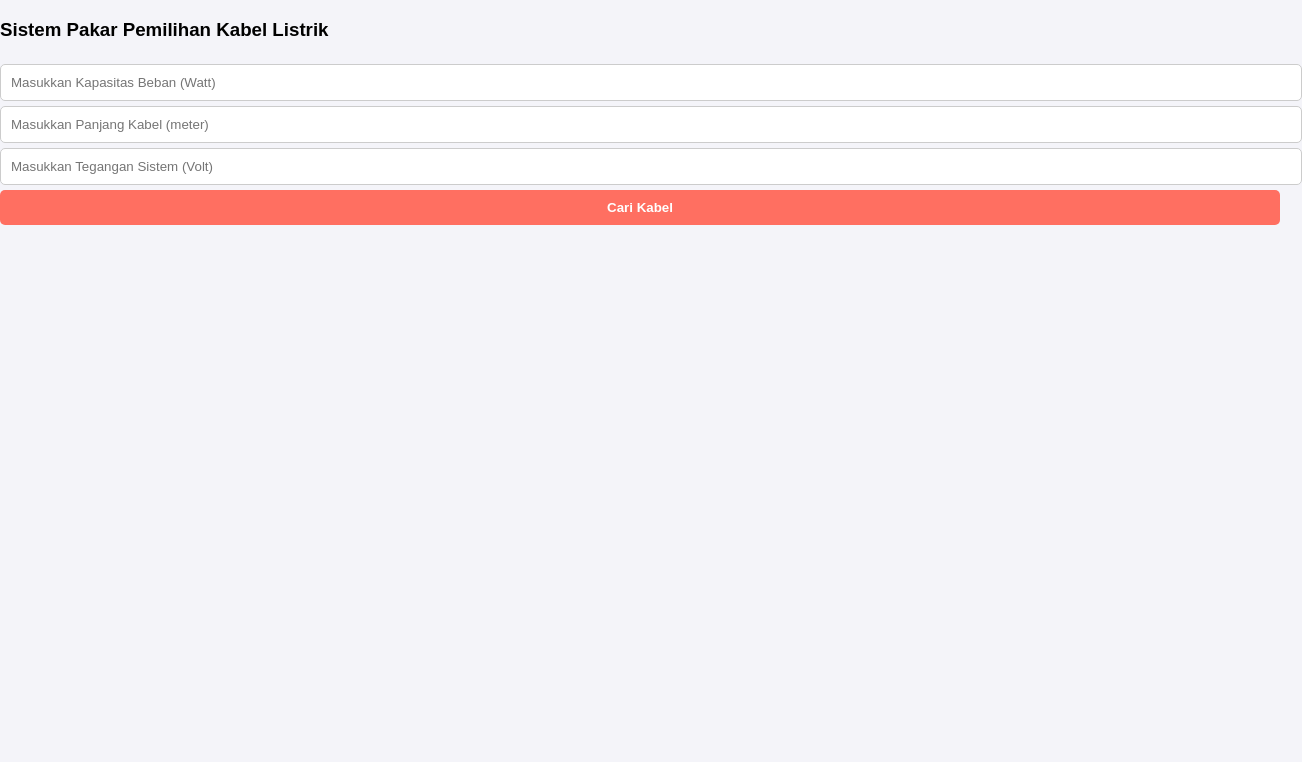
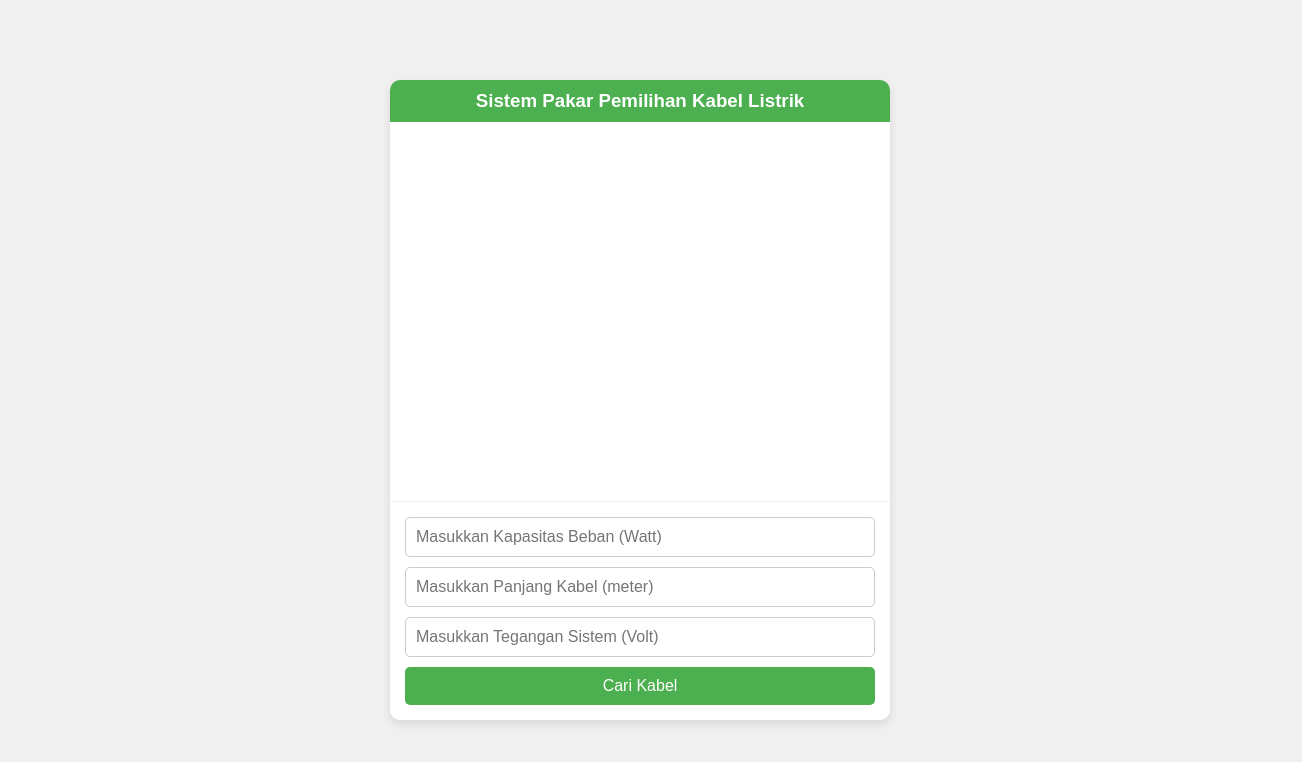
Before and after one commit to okabeRintarou26/KabelCerdasKu, a plain HTML site: page index.html in a window 1280 px wide. Shown: the whole page, 1302 px wide, since content can reach past the window. Drawn offline with Linux system fonts and the light colour scheme.

Commit message:
style.css

```diff
--- a/style.css
+++ b/style.css
@@ -1,55 +1,93 @@
+* {
+    margin: 0;
+    padding: 0;
+    box-sizing: border-box;
+}
 body {
     font-family: Arial, sans-serif;
-    margin: 0;
-    padding: 0;
-    background-color: #f4f4f9;
+    background-color: #f0f0f0;
 }
-
-header {
+.chat-container {
+    display: flex;
+    justify-content: center;
+    align-items: center;
+    height: 100vh;
+}
+.chat-box {
+    width: 100%;
+    max-width: 500px;
+    background-color: #fff;
+    border-radius: 10px;
+    box-shadow: 0 4px 10px rgba(0, 0, 0, 0.1);
+    display: flex;
+    flex-direction: column;
+    height: 80%;
+}
+.chat-header {
+    background-color: #4CAF50;
+    color: white;
+    padding: 10px;
+    border-top-left-radius: 10px;
+    border-top-right-radius: 10px;
     text-align: center;
-    background-color: #ff6f61;
+}
+.chat-body {
+    padding: 15px;
+    flex-grow: 1;
+    overflow-y: auto;
+    display: flex;
+    flex-direction: column;
+    gap: 10px;
+}
+.chat-body .chat-message {
+    display: flex;
+    flex-direction: column;
+    max-width: 80%;
+}
+.chat-body .chat-message.bot {
+    align-items: flex-start;
+}
+.chat-body .chat-message.user {
+    align-items: flex-end;
+}
+.chat-body .chat-message .message {
+    padding: 10px;
+    border-radius: 8px;
+    max-width: 80%;
+    font-size: 14px;
+    line-height: 1.4;
+    box-shadow: 0 2px 6px rgba(0, 0, 0, 0.1);
+}
+.chat-body .chat-message.bot .message {
+    background-color: #f1f1f1;
+    border: 1px solid #ccc;
+}
+.chat-body .chat-message.user .message {
+    background-color: #4CAF50;
     color: white;
-    padding: 20px 0;
 }
-
-main {
-    max-width: 600px;
-    margin: 20px auto;
-    padding: 20px;
-    background: white;
-    border-radius: 8px;
-    box-shadow: 0 2px 4px rgba(0, 0, 0, 0.1);
+.chat-input {
+    display: flex;
+    flex-direction: column;
+    gap: 10px;
+    padding: 15px;
+    border-top: 1px solid #eee;
 }
-
-label {
-    display: block;
-    margin-top: 10px;
-}
-
-input, button {
-    width: 100%;
+.chat-input input, .chat-input button {
     padding: 10px;
-    margin-top: 5px;
+    font-size: 16px;
     border: 1px solid #ccc;
     border-radius: 5px;
 }
-
-button {
-    background-color: #ff6f61;
+.chat-input input {
+    width: 100%;
+}
+.chat-input button {
+    background-color: #4CAF50;
     color: white;
-    font-weight: bold;
     cursor: pointer;
     border: none;
 }
-
-button:hover {
-    background-color: #ff4a3c;
+.chat-input button:hover {
+    background-color: #45a049;
 }
-
-#result {
-    margin-top: 20px;
-    padding: 10px;
-    background-color: #e0f7fa;
-    border-left: 4px solid #00acc1;
-    border-radius: 5px;
-}
```
